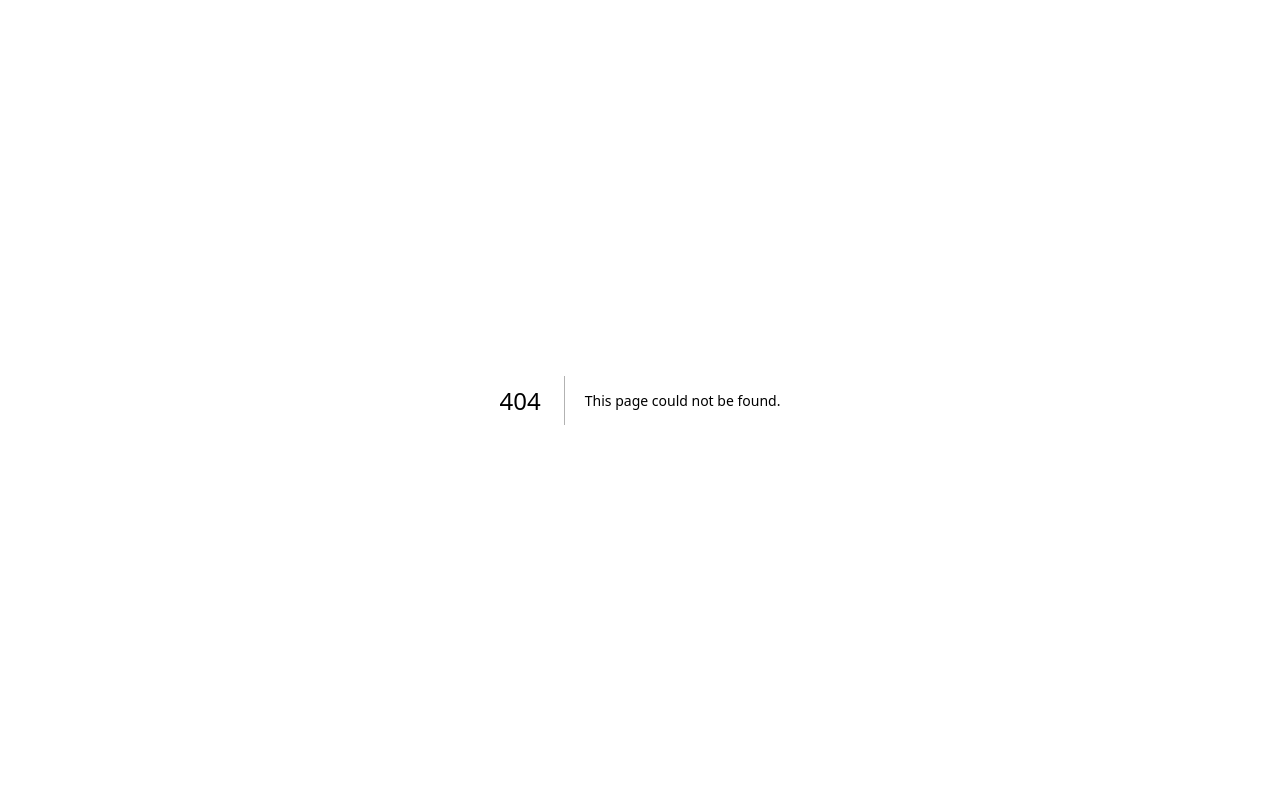
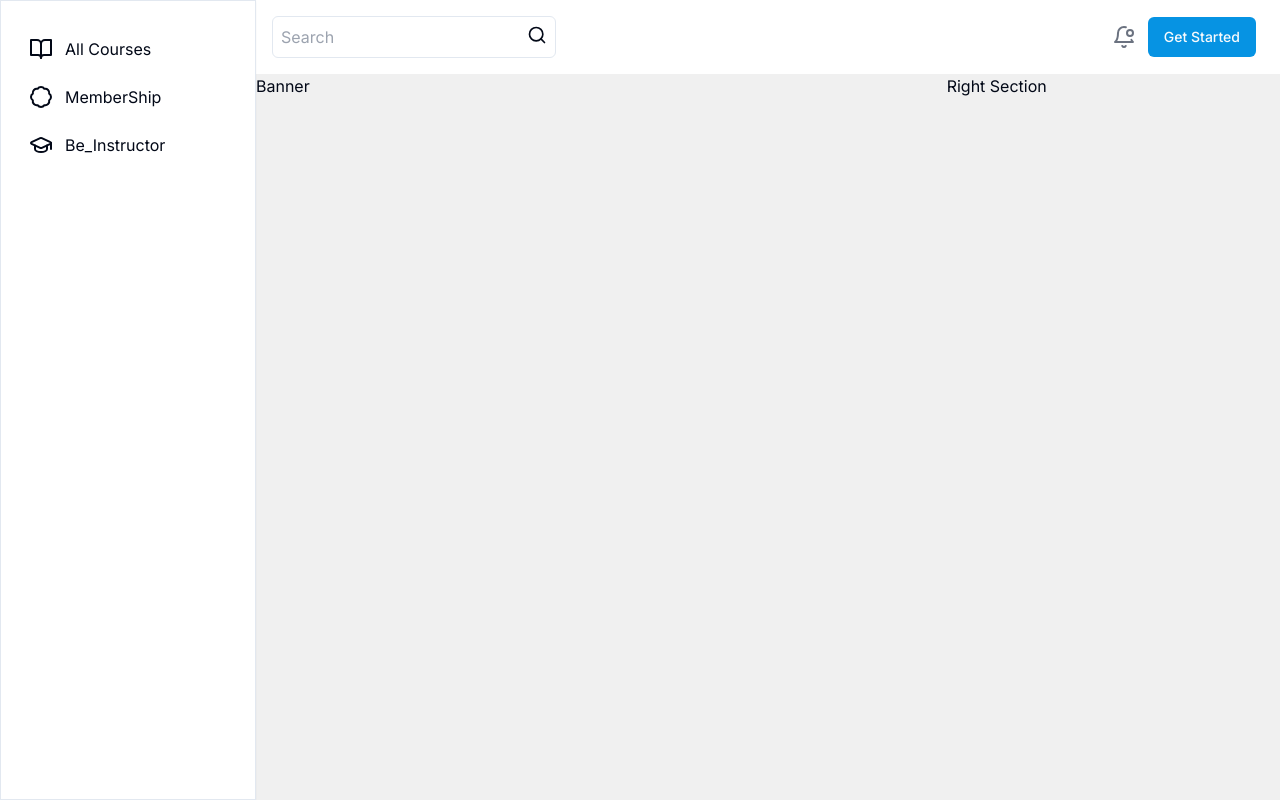
Before and after one commit to nevine1/Nextjs-Graphql-newProject, a Next.js app: page /courses in a window 1280 px wide. Before the commit this address had no page. Built offline with nearby package versions, Linux system fonts and the light colour scheme.

Commit message:
changes on Apr 10

```diff
--- /dev/null
+++ b/src/app/(router)/_components/Header.tsx
@@ -0,0 +1,22 @@
+import React from 'react'
+import { Search, BellDot } from 'lucide-react'
+import { Button } from "@/components/ui/button"
+
+type Props = {}
+
+export default function Header({}: Props) {
+  return (
+   <div className="bg-white p-4 flex justify-between ">
+     <div className="flex gap-3 border rounded-md p-2">
+         <input type="text" placeholder="Search "
+            className="outline-none"
+         />
+        <Search className="h-5 w-5 " />
+    </div>
+    <div className="flex items-center gap-3 mr-2">
+        <BellDot className="text-gray-500 "/>
+        <Button>Get Started</Button>
+    </div>
+   </div>
+  )
+}
--- /dev/null
+++ b/src/app/(router)/_components/WelcomeBanner.tsx
@@ -0,0 +1,13 @@
+import React from 'react'
+
+interface Props {
+
+}
+
+export const WelcomeBanner = (props: Props) => {
+    return (
+        <div>
+           <h1 className="text-[40px]">Hello Banner</h1>
+        </div>
+    )
+}
--- /dev/null
+++ b/src/app/(router)/courses/page.tsx
@@ -0,0 +1,11 @@
+import { WelcomeBanner } from "../_components/WelcomeBanner"
+export default function page () {
+    return(
+        <div className=" grid grid-cols-1 md:grid-cols-3 gap-3">
+            <div className="col-span-2">Banner</div>
+            <div>Right Section </div>
+
+
+        </div>
+    )
+}
--- a/src/app/(router)/layout.tsx
+++ b/src/app/(router)/layout.tsx
@@ -1,6 +1,6 @@
 "use client"
 import SideNav from "./_components/SideNav"
-
+import Header from './_components/Header'
 export default function  Layout ({children}:{
     children: React.ReactNode
 }) {
@@ -10,6 +10,7 @@ export default function  Layout ({children}:{
                 <SideNav/>
             </div>
             <div className="sm:ml-64 ">
+                <Header/>
                 {children}
             </div>
         </div>
--- a/src/app/(router)/products/page.tsx
+++ /dev/null
@@ -1,6 +0,0 @@
-
-export default function page () {
-    return(
-        <h1>Hello This is products pagessssssssssssssssss</h1>
-    )
-}
--- a/tailwind.config.ts
+++ b/tailwind.config.ts
@@ -26,7 +26,7 @@ const config = {
         background: "#f0f0f0",
         foreground: "hsl(var(--foreground))",
         primary: {
-          DEFAULT: "hsl(var(--primary))",
+          DEFAULT: "#0693e3",
           foreground: "hsl(var(--primary-foreground))",
         },
         secondary: {
```
